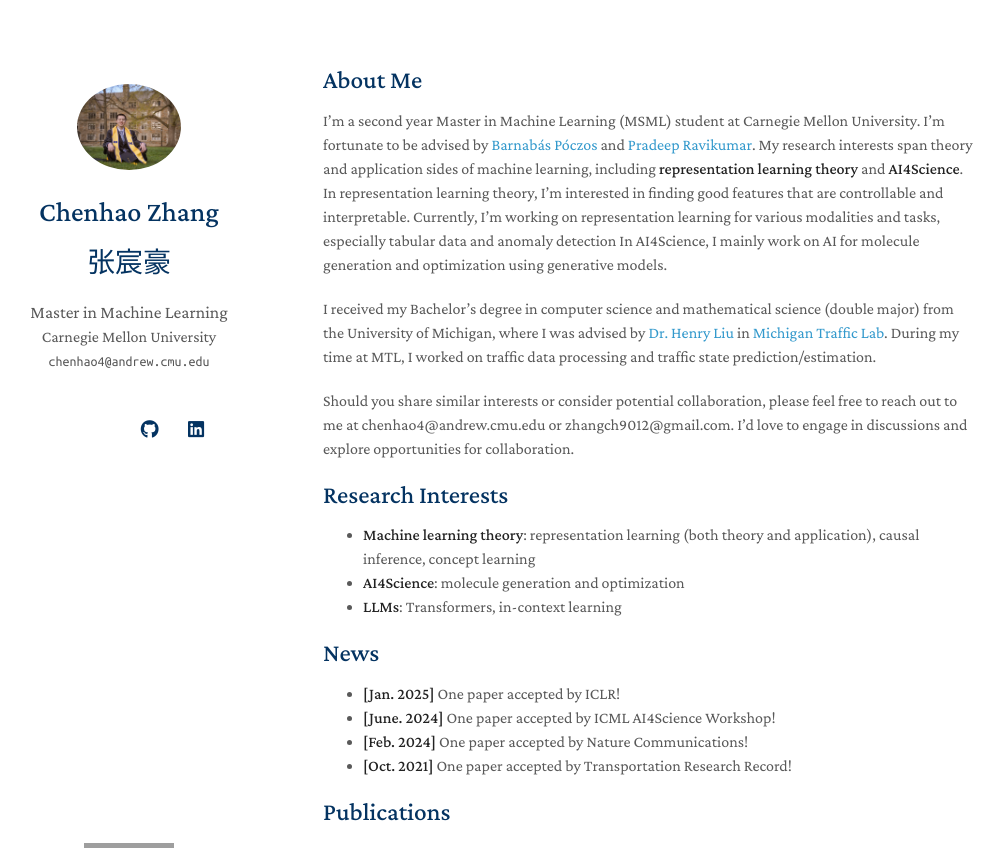
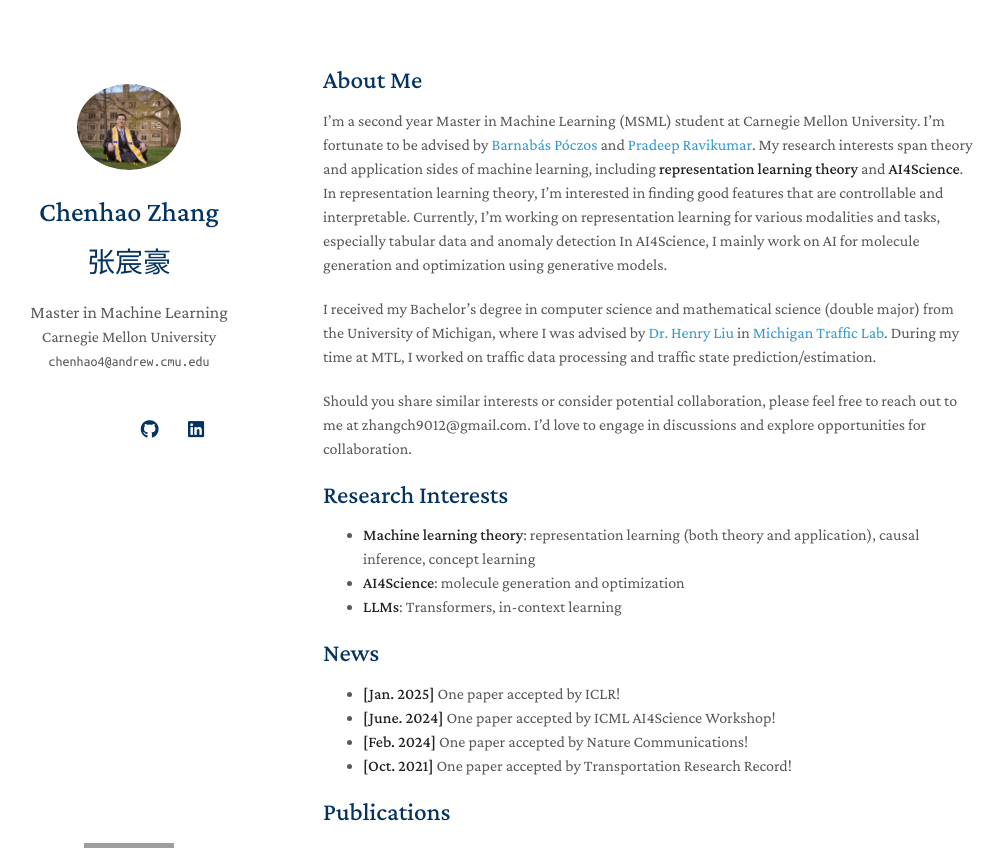
Before and after one commit to ChenhaoZ99/ChenhaoZ99.github.io, a Jekyll site: the page built from index.md, in a window 1280 px wide and 900 px high, cut to the strip 0-848 px from the top of the window. Shown: the whole strip, without its empty margins (147-1150 px from the left). Built offline with Jekyll 4.4.1, drawn with Linux system fonts in a browser that asks for light colours; a style sheet for code colours, icons or effects is not loaded; our own code applies the rules of GitHub Pages for plain Markdown files; grey boxes are pictures that could not be loaded.

Commit message:
Update index.md

```diff
--- a/index.md
+++ b/index.md
@@ -15,7 +15,7 @@ I received my Bachelor's degree in computer science and mathematical science (do
 where I was advised by [Dr. Henry Liu](https://cee.engin.umich.edu/people/liu-henry/) in [Michigan Traffic Lab](https://traffic.engin.umich.edu/home).
 During my time at MTL, I worked on traffic data processing and traffic state prediction/estimation.
 
-Should you share similar interests or consider potential collaboration, please feel free to reach out to me at chenhao4@andrew.cmu.edu or zhangch9012@gmail.com.
+Should you share similar interests or consider potential collaboration, please feel free to reach out to me at zhangch9012@gmail.com.
 I’d love to engage in discussions and explore opportunities for collaboration.
 
 ## Research Interests
```
